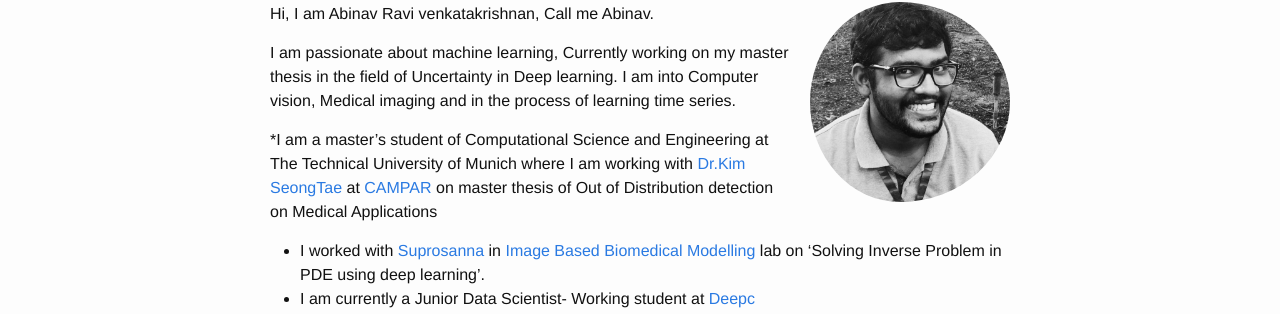
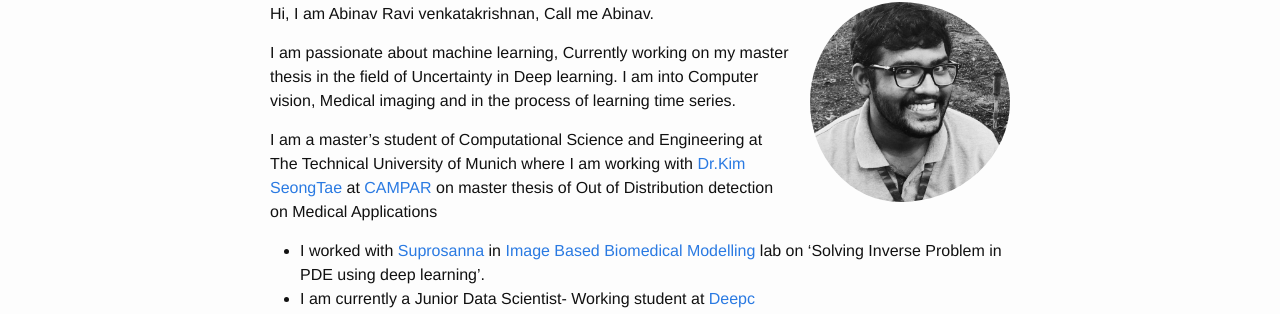
Before and after one commit to AbinavRavi/AbinavRavi.github.io, a Jekyll site: the page built from about.md, in a window 1280 px wide. Shown: the part 162-476 px from the top of the page. Built offline with Jekyll 4.4.1, drawn with Linux system fonts in a browser that asks for light colours; nearby versions of some CDN libraries.

```diff
--- a/about.md
+++ b/about.md
@@ -10,7 +10,7 @@ Hi, I am Abinav Ravi venkatakrishnan, Call me Abinav.
 I am passionate about machine learning, Currently working on my master thesis in the field of Uncertainty in Deep learning.
 I am into Computer vision, Medical imaging and in the process of learning time series.
 
-*I am a master's student of Computational Science and Engineering at The Technical University of Munich where I am working with [Dr.Kim SeongTae](http://campar.in.tum.de/Main/SeongTae) at [CAMPAR](http://campar.in.tum.de/Chair/ResearchGroupCamp) on master thesis of Out of Distribution detection on Medical Applications
+I am a master's student of Computational Science and Engineering at The Technical University of Munich where I am working with [Dr.Kim SeongTae](http://campar.in.tum.de/Main/SeongTae) at [CAMPAR](http://campar.in.tum.de/Chair/ResearchGroupCamp) on master thesis of Out of Distribution detection on Medical Applications
 * I worked with [Suprosanna](http://campar.in.tum.de/Main/SuprosannaShit) in [Image Based Biomedical Modelling](http://campar.in.tum.de/Chair/ResearchIBBM) lab on 'Solving Inverse Problem in PDE using deep learning'.
 * I am currently a Junior Data Scientist- Working student at [Deepc](http://deepc.ai/)
 * I used to work as Working student-Data Science at [The Mobility House](https://www.mobilityhouse.com/int_en/)
```
